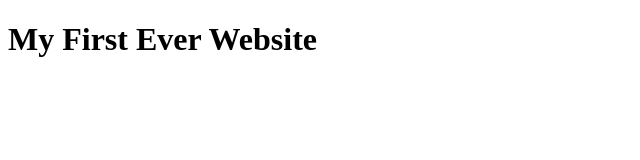
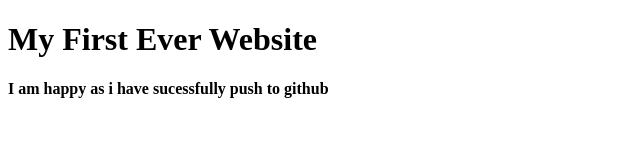
Before and after one commit to tutultoocool/My-First-Website, a plain HTML site: page index.html in a window 1280 px wide. Shown: the whole page, without its empty margins (0-640 px from the left). Drawn offline with Linux system fonts and the light colour scheme.

Commit message:
learned github

```diff
--- a/index.html
+++ b/index.html
@@ -7,5 +7,6 @@
 </head>
 <body>
     <h1>My First Ever Website</h1>
+    <h4>I am happy as i have sucessfully push to github</h4>
 </body>
 </html>
```
